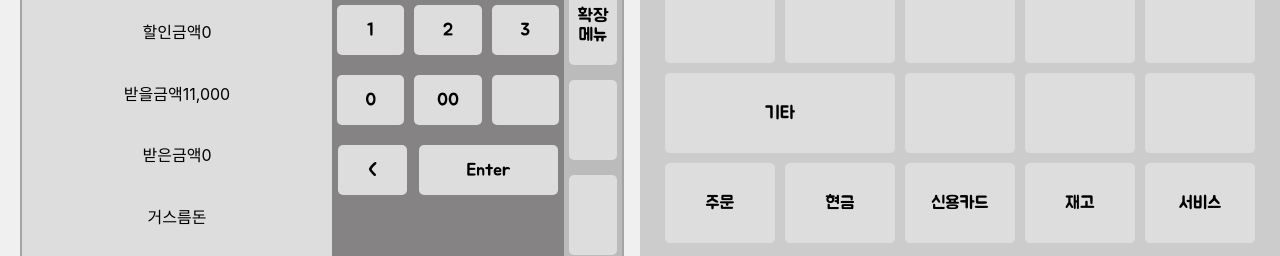
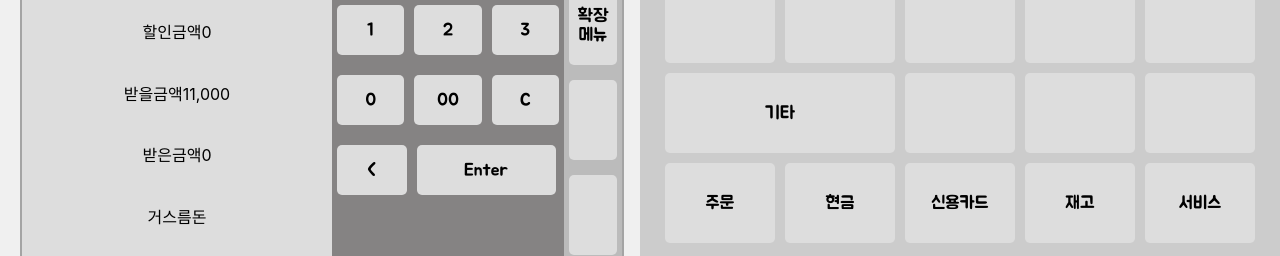
Before and after one commit to minju-sin/capstone, a React (Create React App) app in the folder frontend/: page / in a window 1280 px wide. Shown: the part 572-828 px from the top of the page. Built offline with nearby package versions, Linux system fonts and the light colour scheme.

Commit message:
리액트로 변환

```diff
--- a/frontend/src/components/styles/PosLeftCSS.js
+++ b/frontend/src/components/styles/PosLeftCSS.js
@@ -120,4 +120,20 @@ export const StyledLeftFourthRight = styled.div`
     width: 10%; /* 왼쪽 반절의 10% */
     height: 100%;
     background-color: #bbb;
+    display: flex;
+    flex-direction: column;
+    gap: 5px;
 `;
+
+export const StyledCenter = styled.div`
+    width: 90%;
+    display: flex;
+    justifyContent: center;
+`;
+
+export const StyledNum = styled.div`
+    width: 100%;
+    display: flex;
+    justifyContent: space-around;
+    margin-top: 10px;
+`;
--- a/frontend/src/components/ui/PosLeft.js
+++ b/frontend/src/components/ui/PosLeft.js
@@ -1,7 +1,7 @@
 // ./PosLeft.js
 
 import React from "react";
-import { StyledLeftHalf, StyledLeftInner, StyledTable, StyledTr, StyledTh, StyledLeftMiddle, StyledLeftThird, StyledButton, StyledLeftFourth, StyledLeftFourthLeft, StyledLeftFourthMiddle, StyledLeftFourthRight, StyledLeftFourthLeftButton, StyledLeftFourthLeft2 } from "../styles/PosLeftCSS";
+import { StyledLeftHalf, StyledLeftInner, StyledTable, StyledTr, StyledTh, StyledLeftMiddle, StyledLeftThird, StyledButton, StyledLeftFourth, StyledLeftFourthLeft, StyledLeftFourthMiddle, StyledLeftFourthRight, StyledLeftFourthLeftButton, StyledLeftFourthLeft2, StyledCenter, StyledNum } from "../styles/PosLeftCSS";
 
 
 
@@ -95,35 +95,36 @@ function PosLeft() {
                 </StyledLeftFourthLeft>
 
                 <StyledLeftFourthMiddle class="left-fourth-middle">
-                    <div style={{width: '90%', display: 'flex', justifyContent: 'center'}}>
+                    <StyledCenter>
                         <StyledButton class="button" style={{width: '90%', marginLeft: '30px'}}>&nbsp;</StyledButton>
-                    </div>
-                    <div style={{width: '100%', display: 'flex', justifyContent: 'space-around', marginTop: '10px'}}>
+                    </StyledCenter>
+
+                    <StyledNum>
                         <StyledButton class="button" style={{width: '30%'}}>7</StyledButton>
                         <StyledButton class="button" style={{width: '30%'}}>8</StyledButton>
                         <StyledButton class="button" style={{width: '30%'}}>9</StyledButton>
-                    </div>
-                    <div style={{width: '100%', display: 'flex', justifyContent: 'space-around', marginTop: '10px'}}>
+                    </StyledNum>
+                    <StyledNum>
                         <StyledButton class="button" style={{width: '30%'}}>4</StyledButton>
                         <StyledButton class="button" style={{width: '30%'}}>5</StyledButton>
                         <StyledButton class="button" style={{width: '30%'}}>6</StyledButton>
-                    </div>
-                    <div style={{width: '100%', display: 'flex', justifyContent: 'space-around', marginTop: '10px'}}>
+                    </StyledNum>
+                    <StyledNum>
                         <StyledButton class="button" style={{width: '30%'}}>1</StyledButton>
                         <StyledButton class="button" style={{width: '30%'}}>2</StyledButton>
                         <StyledButton class="button" style={{width: '30%'}}>3</StyledButton>
-                    </div>
-                    <div style={{width: '100%', display: 'flex', justifyContent: 'space-around', marginTop: '10px'}}>
+                    </StyledNum>
+                    <StyledNum>
                         <StyledButton class="button" style={{width: '30%'}}>0</StyledButton>
                         <StyledButton class="button" style={{width: '30%'}}>00</StyledButton>
-                        <StyledButton class="button" style={{width: '30%'}}></StyledButton>
-                    </div>
-                    <div style={{width: '100%', display: 'flex', justifyContent: 'space-around', marginTop: '10px'}}>
+                        <StyledButton class="button" style={{width: '30%'}}>C</StyledButton>
+                    </StyledNum>
+                    <StyledNum>
                         <StyledButton class="button" style={{width: '30%'}}>&lt;</StyledButton>
                         <StyledButton class="button" style={{width: '60%'}}>Enter</StyledButton>
-                    </div>
+                    </StyledNum>
                 </StyledLeftFourthMiddle>
-                <StyledLeftFourthRight class="left-fourth-right" style={{display: 'flex', flexDirection: 'column', gap:'5px'}}>
+                <StyledLeftFourthRight class="left-fourth-right">
                     <StyledButton class="button" style={{flex: 1, width: 'calc(100% - 10px)'}}>포장</StyledButton>
                     <StyledButton class="button" style={{flex: 1, width: 'calc(100% - 10px)'}}>환전</StyledButton>
                     <StyledButton class="button" style={{flex: 1, width: 'calc(100% - 10px)'}}>확장메뉴</StyledButton>
```
